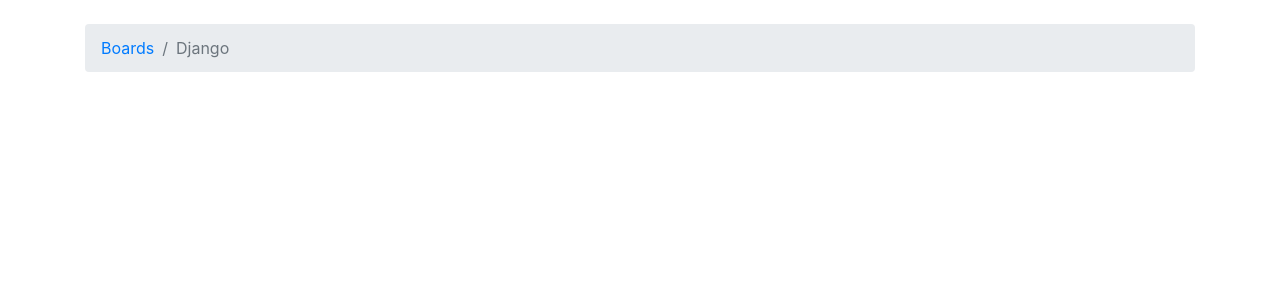
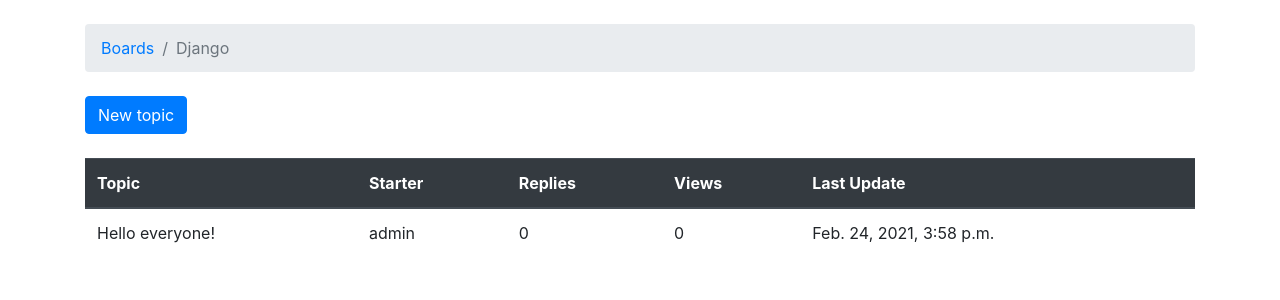
Before and after one commit to tigerjoy/learning-django-forum, a Django app: page /boards/1 in a window 1280 px wide. Shown: the part 56-356 px from the top of the page. Run offline with Django 3.2, Linux system fonts and the light colour scheme; data comes from the database, SQL or seed files in the repository; some libraries are stand-ins or nearby versions; some web fonts are replaced.

Commit message:
Add table to display topics and button to add new topic

```diff
--- a/myproject/templates/topics.html
+++ b/myproject/templates/topics.html
@@ -12,5 +12,27 @@
 {% endblock %}
 
 {% block content %}
-    <!-- empty -->
+    <div class="mb-4">
+        <a href="{% url "new_topic" board.pk %}" class="btn btn-primary">New topic</a>
+    </div>
+    <table class="table">
+        <thead class="thead-dark">
+            <th scope="col">Topic</th>
+            <th scope="col">Starter</th>
+            <th scope="col">Replies</th>
+            <th scope="col">Views</th>
+            <th scope="col">Last Update</th>
+        </thead>
+        <tbody>
+            {% for topic in board.topics.all %}
+                <tr>
+                    <td>{{ topic.subject }}</td>
+                    <td>{{ topic.starter.username }}</td>
+                    <td>0</td>
+                    <td>0</td>
+                    <td>{{ topic.last_updated }}</td>
+                </tr>
+            {% endfor %}
+        </tbody>
+    </table>
 {% endblock %}
```
